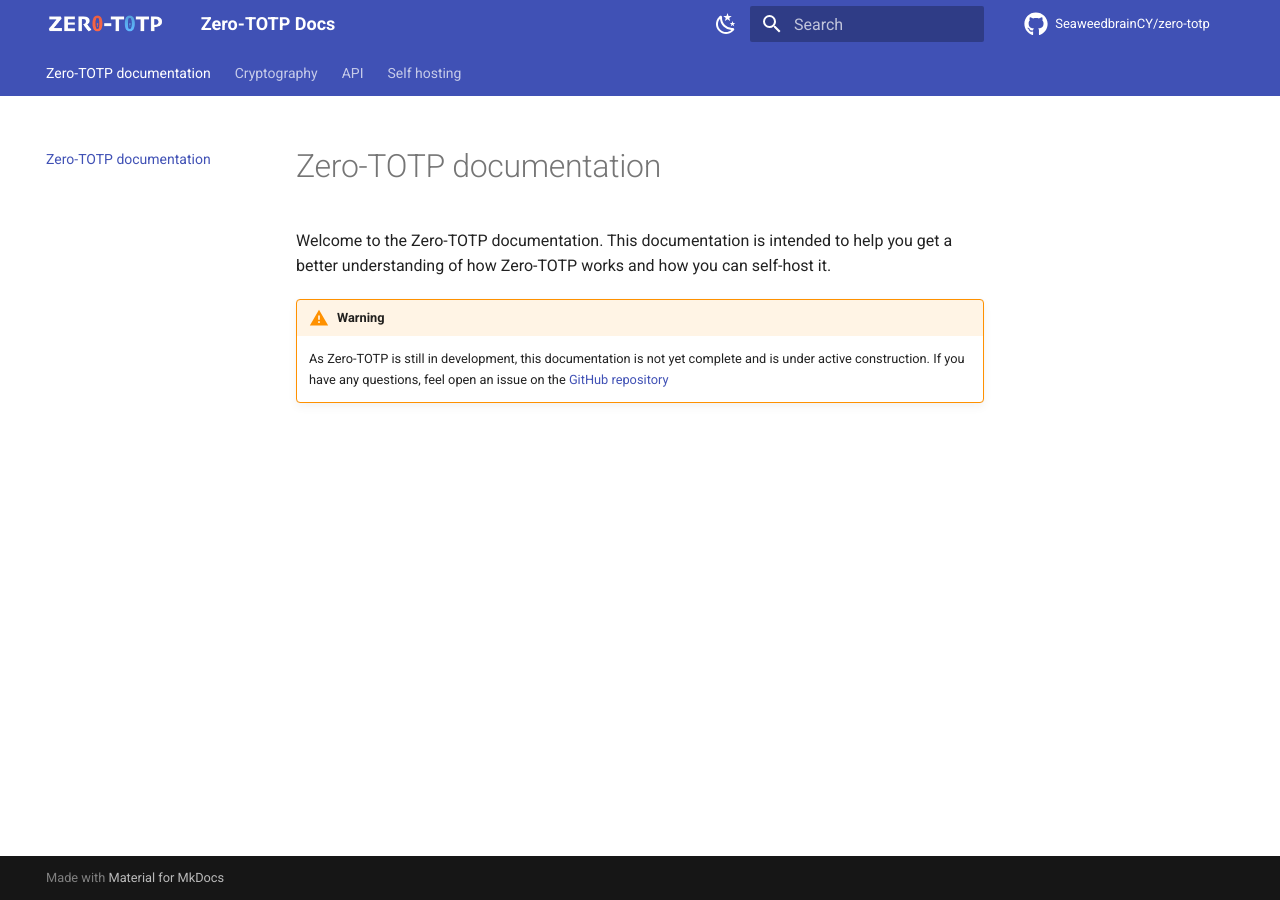
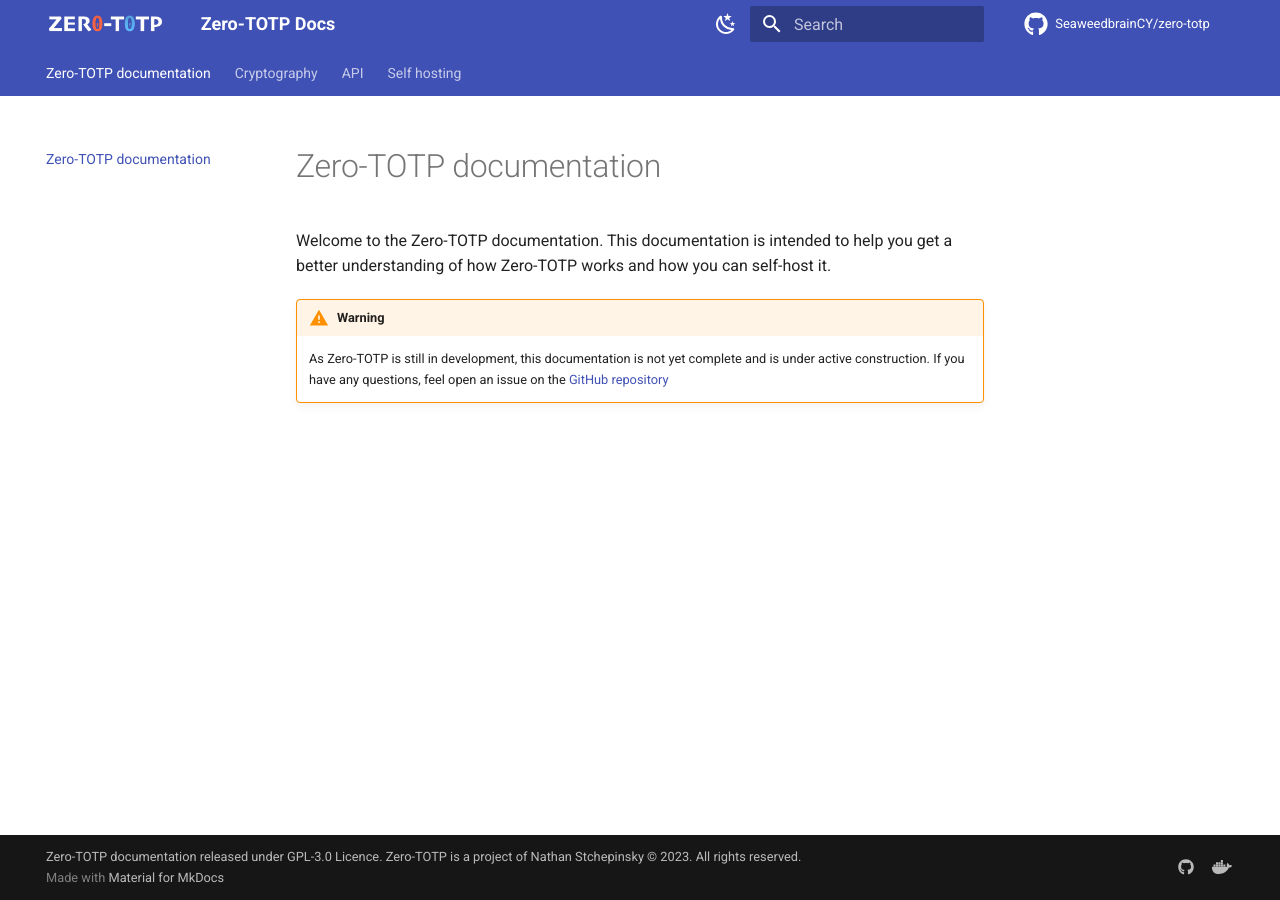
Before and after one commit to SeaweedbrainCY/zero-totp-docs, an MkDocs documentation site: the page built from docs/index.md, in a window 1280 px wide. Built offline with MkDocs 1.6.1 and Material for MkDocs 9.7.7, drawn with Linux system fonts in a browser that asks for light colours; plug-ins that fetch from the network failed and are left out; comment, search, counter and statistics services are not loaded.

Commit message:
Add footer customization

```diff
--- a/mkdocs.yml
+++ b/mkdocs.yml
@@ -40,3 +40,11 @@ markdown_extensions:
   - admonition
   - pymdownx.details
   - pymdownx.superfences
+copyright: Zero-TOTP documentation released under GPL-3.0 Licence. Zero-TOTP is a project of Nathan Stchepinsky © 2023. All rights reserved.
+
+extra:
+  social:
+    - icon: fontawesome/brands/github
+      links: https://github.com/SeaweedbrainCY/zero-totp
+    - icon: fontawesome/brands/docker
+      links: https://hub.docker.com/u/seaweedbrain
```
